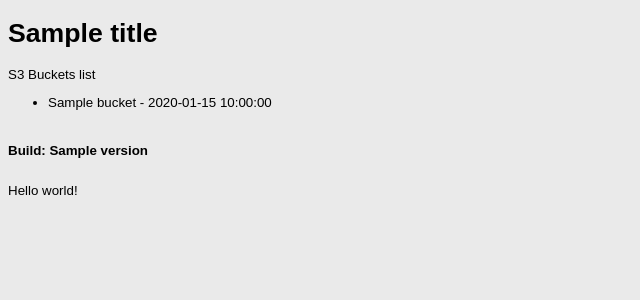
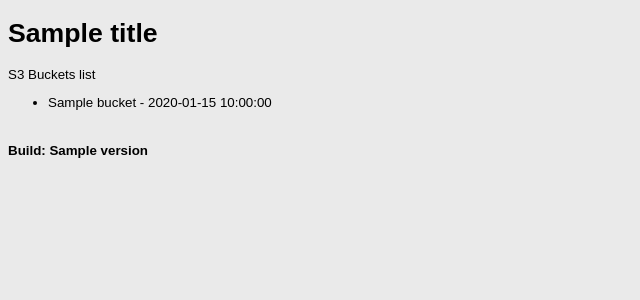
Before and after one commit to olap74/ecs-python-tg, a Flask app: template app/app/templates/home.html in a window 1280 px wide. Shown: the top 300 px of the page, without its empty margins (0-640 px from the left). Run offline with Flask 2, Linux system fonts and the light colour scheme; the template is opened without the code that fills it: most values are stand-ins (such as "Sample title", 1, 10 or a date in 2020); parts of the project's set-up code (start-up, migrations or seed data) failed here and were passed over.

Commit message:
Test build #2

```diff
--- a/app/app/templates/home.html
+++ b/app/app/templates/home.html
@@ -30,6 +30,5 @@
     <p>&nbsp;</p>
     <div align="bottom"><font style="size: 90%; font-weight: bold;">Build: {{ version }}</font></div>
     <p>&nbsp;</p>
-    Hello world!
   </body>
 </html>
```
